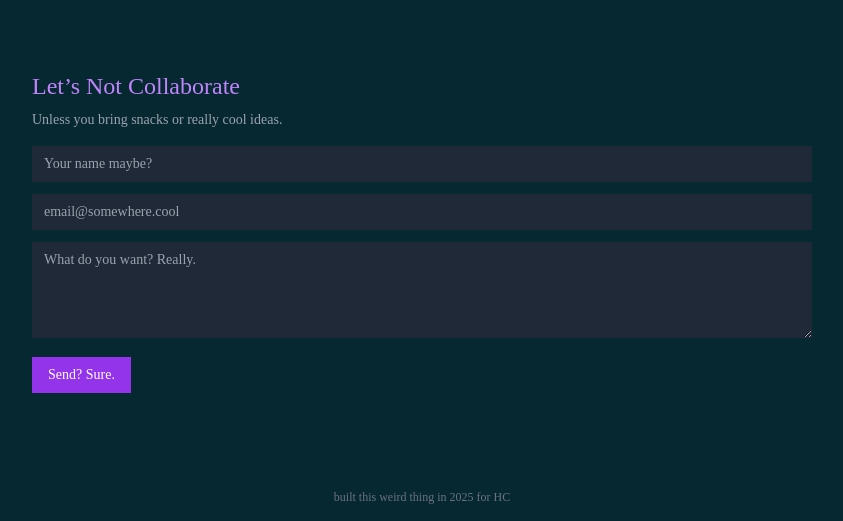
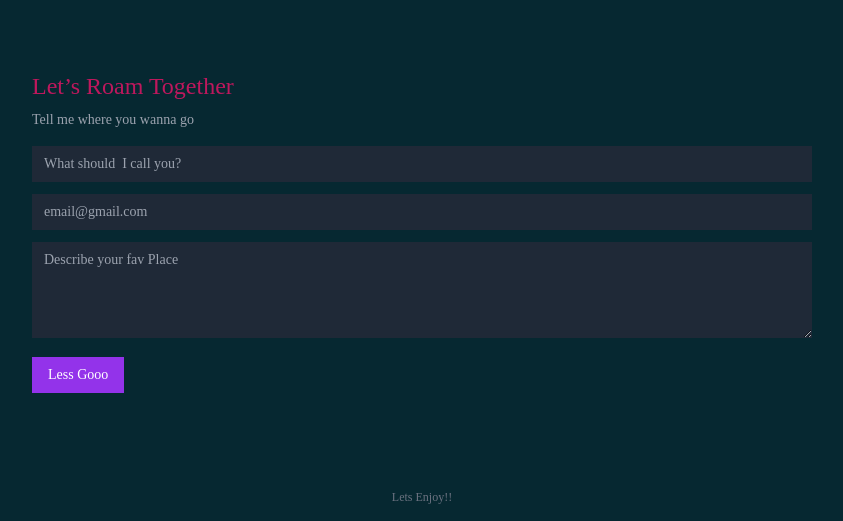
Before and after one commit to Deepak0408/Portfolio-, a plain HTML site: page index.html in a window 1280 px wide. Shown: the part 1575-2096 px from the top of the page, without its empty margins (218-1061 px from the left). Drawn offline with nearby package versions, Linux system fonts and the light colour scheme.

Commit message:
Add files via upload

```diff
--- a/index.html
+++ b/index.html
@@ -65,19 +65,19 @@ body {
 
 <section id="contact" class="px-6">
  <div style="max-width:780px; margin:auto;">
-  <h2 class="text-2xl text-purple-400">Let’s Not Collaborate</h2>
-  <p class="text-sm text-gray-400 mt-2">Unless you bring snacks or really cool ideas.</p>
+  <h2 class="text-2xl text-pink-700">Let’s Roam Together</h2>
+  <p class="text-sm text-gray-400 mt-2">Tell me where you wanna go</p>
   <form class="mt-4 space-y-3">
-    <input type="text" placeholder="Your name maybe?" class="w-full px-3 py-2 bg-gray-800 text-white text-sm">
-    <input type="email" placeholder="email@somewhere.cool" class="w-full px-3 py-2 bg-gray-800 text-white text-sm">
-    <textarea rows="4" placeholder="What do you want? Really." class="w-full px-3 py-2 bg-gray-800 text-white text-sm"></textarea>
-    <button class="bg-purple-600 px-4 py-2 text-sm">Send? Sure.</button>
+    <input type="text" placeholder="What should  I call you?" class="w-full px-3 py-2 bg-gray-800 text-white text-sm">
+    <input type="email" placeholder="email@gmail.com" class="w-full px-3 py-2 bg-gray-800 text-white text-sm">
+    <textarea rows="4" placeholder="Describe your fav Place" class="w-full px-3 py-2 bg-gray-800 text-white text-sm"></textarea>
+    <button class="bg-purple-600 px-4 py-2 text-sm">Less Gooo</button>
   </form>
  </div>
 </section>
 
 <footer class="mt-20 text-center text-xs text-gray-500 py-4">
- built this weird thing in 2025 for HC
+  Lets Enjoy!!
 </footer>
 
 </body>
```
